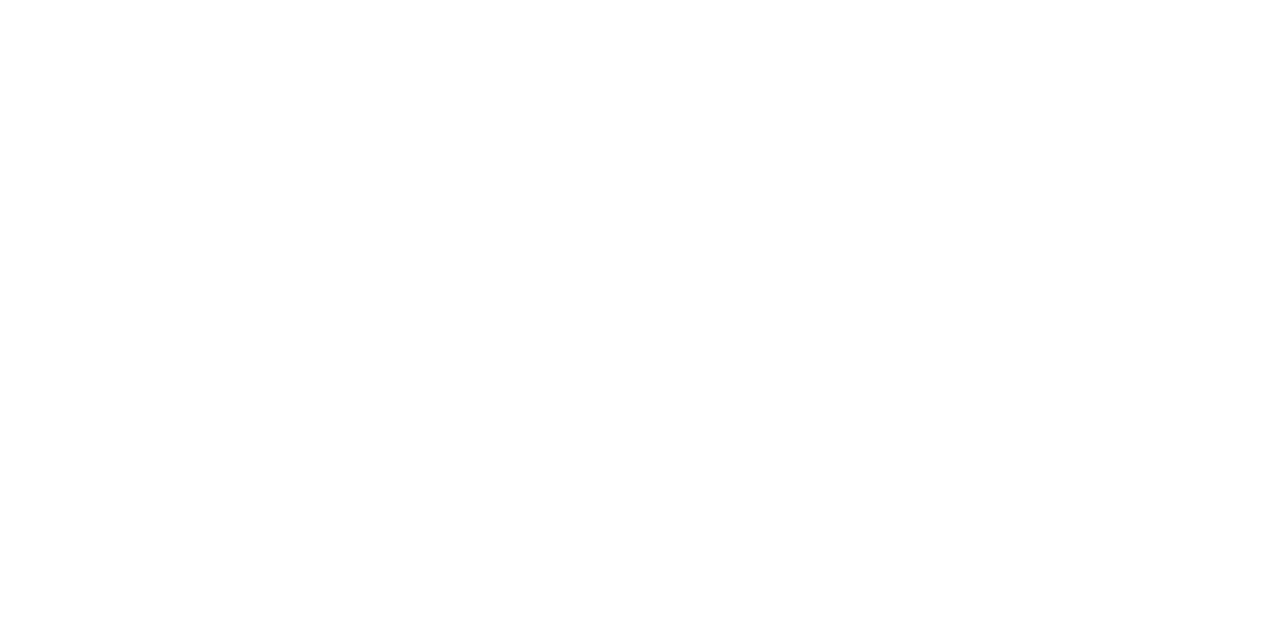
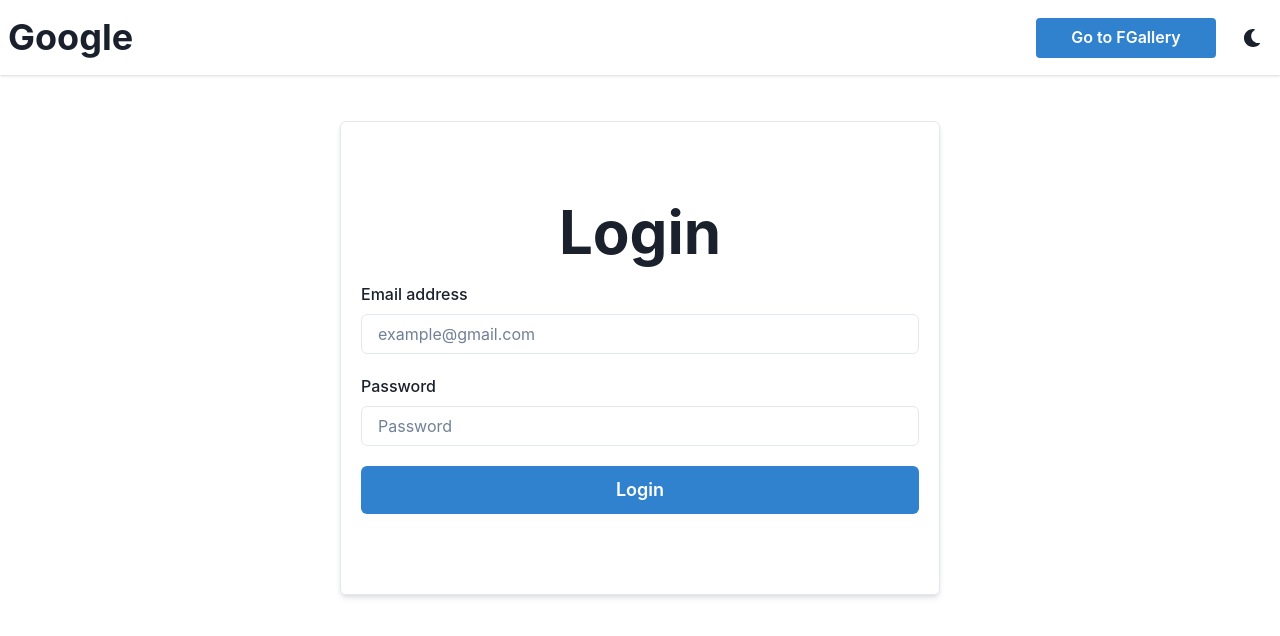
Before and after one commit to i-naeem/fgallery, a React (Create React App) app: page /login in a window 1280 px wide. Before the commit this address had no page. Shown: the top 636 px of the page. Built offline with nearby package versions, Linux system fonts and the light colour scheme.

Commit message:
:sparkles: add login page

```diff
--- a/src/App.js
+++ b/src/App.js
@@ -1,7 +1,8 @@
-import { BrowserRouter, Route, Routes } from 'react-router-dom';
+import { BrowserRouter, Navigate, Route, Routes } from 'react-router-dom';
 import { ChakraProvider, theme } from '@chakra-ui/react';
 import Home from './routes/Home';
 import React from 'react';
+import Login from './routes/Login';
 
 function App() {
   return (
@@ -9,6 +10,8 @@
       <BrowserRouter>
         <Routes>
           <Route path="/" element={<Home />} />
+          <Route path="/login" element={<Login />} />
+          <Route path="*" element={<Navigate to="/" replace />} />
         </Routes>
       </BrowserRouter>
     </ChakraProvider>
--- a/src/components/GotoButton.js
+++ b/src/components/GotoButton.js
@@ -7,7 +7,6 @@
       as={Link}
       w="180px"
       to="/login"
-      bgColor="#1A73E8"
       colorScheme="blue"
       borderRadius="base"
     >
--- /dev/null
+++ b/src/routes/Login.js
@@ -0,0 +1,59 @@
+import {
+  Box,
+  Text,
+  Input,
+  Center,
+  Button,
+  FormLabel,
+  FormControl,
+} from '@chakra-ui/react';
+import Header from '../components/Header/Header';
+
+const Login = props => {
+  return (
+    <Box>
+      <Header />
+
+      <Box height="calc(80vh - 75px)">
+        <Center height="100%">
+          <Box
+            px={5}
+            py={20}
+            as="form"
+            maxW="600px"
+            flexGrow="1"
+            shadow="md"
+            borderRadius="md"
+            borderWidth="1px"
+          >
+            <Text
+              fontWeight="bold"
+              textAlign="center"
+              marginBottom="5"
+              fontSize="6xl"
+              lineHeight="1"
+            >
+              Login
+            </Text>
+
+            <FormControl mb="5">
+              <FormLabel htmlFor="email">Email address</FormLabel>
+              <Input id="email" type="email" placeholder="example@gmail.com" />
+            </FormControl>
+
+            <FormControl mb="5">
+              <FormLabel htmlFor="password">Password</FormLabel>
+              <Input id="password" type="password" placeholder="Password" />
+            </FormControl>
+
+            <Button type="submit" size="lg" width="100%" colorScheme="blue">
+              Login
+            </Button>
+          </Box>
+        </Center>
+      </Box>
+    </Box>
+  );
+};
+
+export default Login;
```
